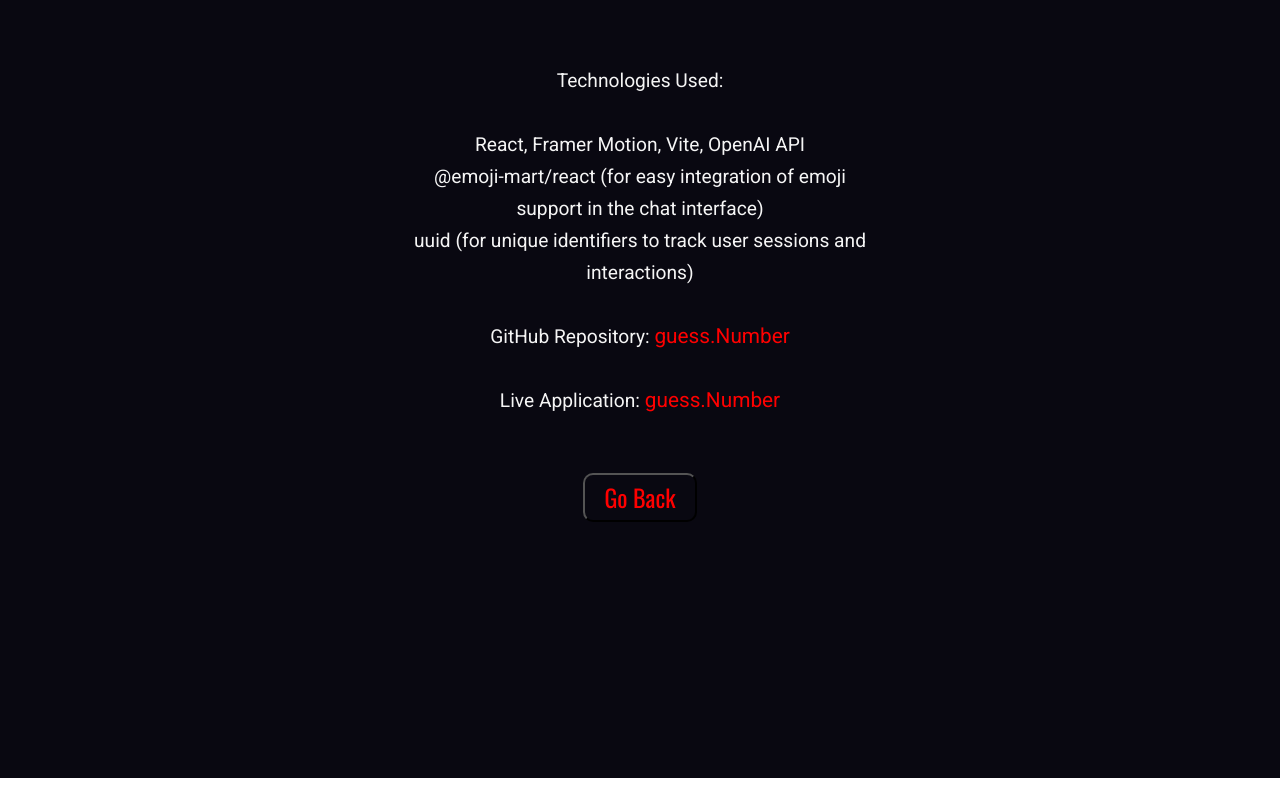
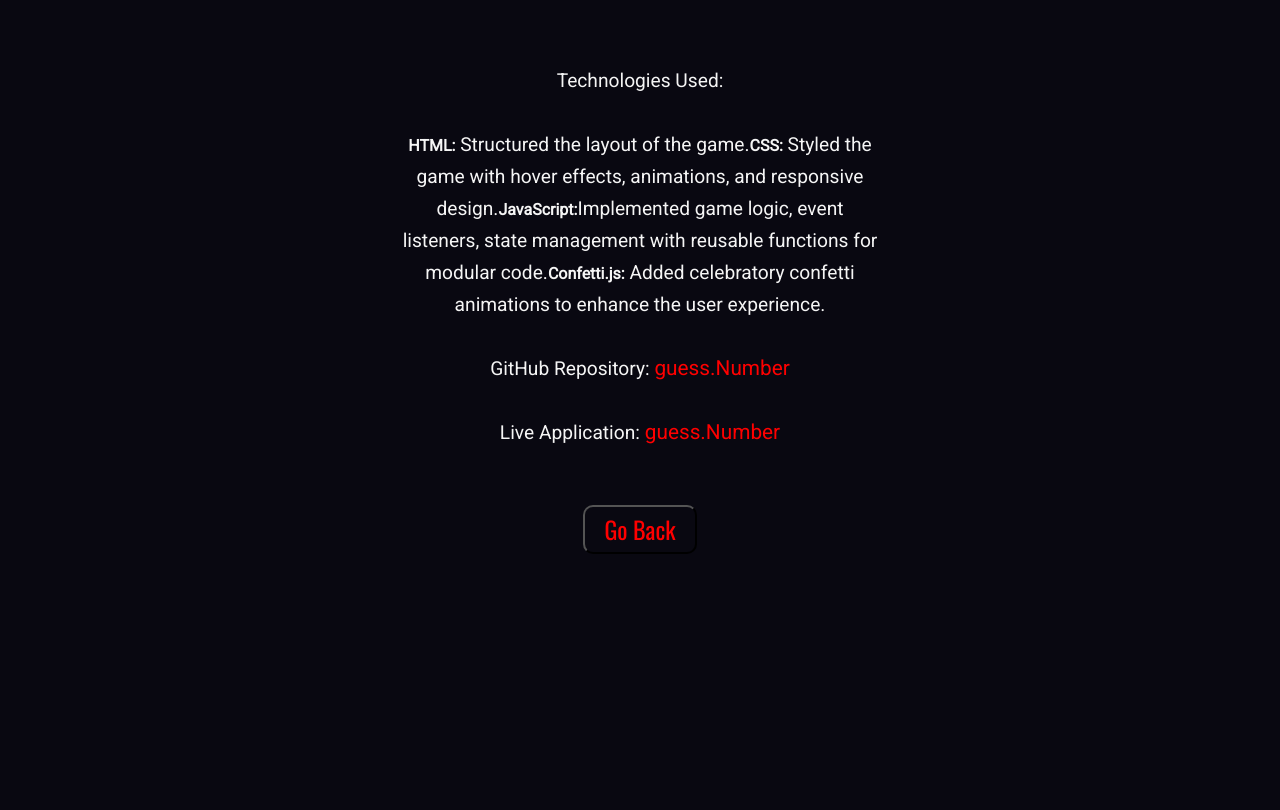
Before and after one commit to SabinaMB/portfolioSab, a React (Vite) app: page /number-guessing-details in a window 1280 px wide. Shown: the part 1340-2150 px from the top of the page. Before the commit the page ends 2118 px from the top, so only its background shows below. Built offline with nearby package versions, Linux system fonts and the light colour scheme.

Commit message:
added Technologies

```diff
--- a/src/components/Projects/ProjectsDetails/GuessNrDetails.jsx
+++ b/src/components/Projects/ProjectsDetails/GuessNrDetails.jsx
@@ -82,13 +82,13 @@
         <div className={styles.info}>
           <p>Technologies Used: </p>
           <p>
-            React, Framer Motion, Vite, OpenAI API
-            <br />
-            @emoji-mart/react (for easy integration of emoji support in the chat
-            interface)
-            <br />
-            uuid (for unique identifiers to track user sessions and
-            interactions)
+            <strong>HTML:</strong> Structured the layout of the game.
+            <strong>CSS:</strong> Styled the game with hover effects,
+            animations, and responsive design.
+            <strong>JavaScript:</strong>Implemented game logic, event listeners,
+            state management with reusable functions for modular code.
+            <strong>Confetti.js:</strong> Added celebratory confetti animations
+            to enhance the user experience.
           </p>
           <p className={styles.gitHub}>
             GitHub Repository:{" "}
```
